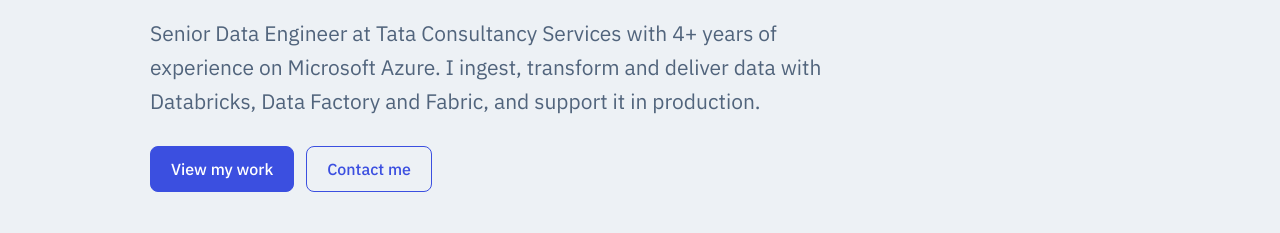
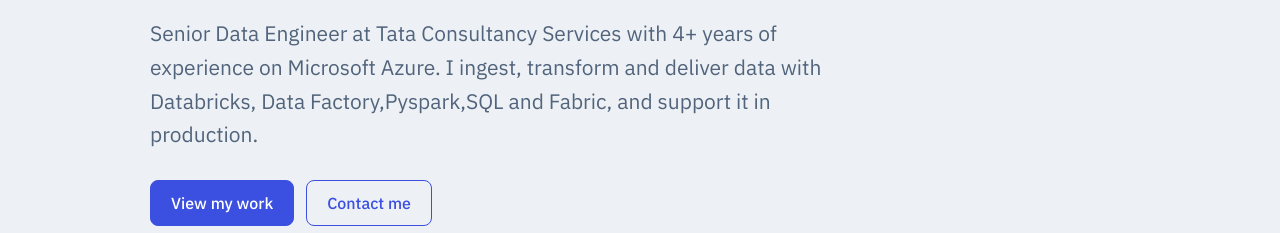
Before and after one commit to swarnamythiliR/swarnamythiliR.github.io, a plain HTML site: page index.html in a window 1280 px wide. Shown: the part 362-595 px from the top of the page. Drawn offline with nearby package versions, Linux system fonts and the light colour scheme.

Commit message:
Update index.html

```diff
--- a/index.html
+++ b/index.html
@@ -95,7 +95,7 @@
 <main id="top">
 <div class="wrap hero">
   <h1>I build the pipelines that make data usable.</h1>
-  <p class="lead">Senior Data Engineer at Tata Consultancy Services with 4+ years of experience on Microsoft Azure. I ingest, transform and deliver data with Databricks, Data Factory and Fabric, and support it in production.</p>
+  <p class="lead">Senior Data Engineer at Tata Consultancy Services with 4+ years of experience on Microsoft Azure. I ingest, transform and deliver data with Databricks, Data Factory,Pyspark,SQL and Fabric, and support it in production.</p>
   <div class="cta"><a class="btn primary" href="#work">View my work</a><a class="btn" href="#contact">Contact me</a></div>
   <div class="stats" aria-label="Highlights">
     <div><b data-n="107" data-s="M+">107M+</b><span>records in an optimised ADF pipeline</span></div>
```
